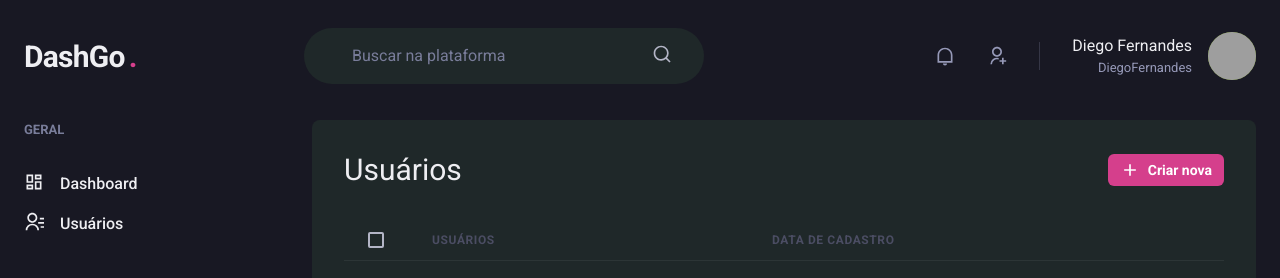
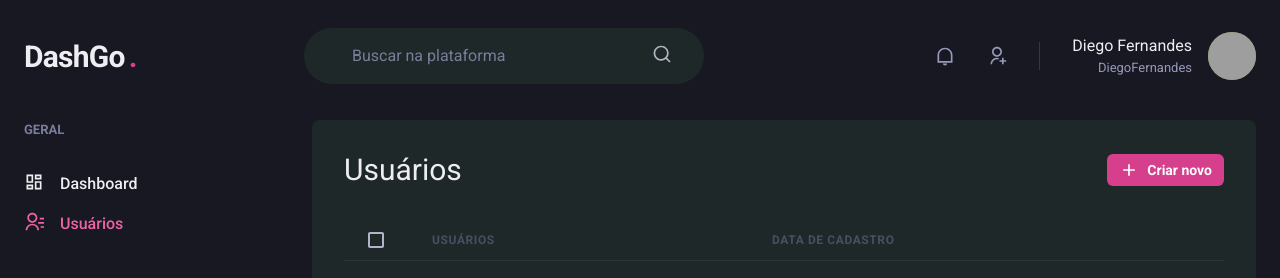
Before and after one commit to virtorodrigues/dashgo, a Next.js app: page /users in a window 1280 px wide. Shown: the top 278 px of the page. Built offline with nearby package versions, Linux system fonts and the light colour scheme; grey boxes are pictures that could not be loaded.

Commit message:
create active link to sidebar links

```diff
--- a/package.json
+++ b/package.json
@@ -18,6 +18,7 @@
     "react": "17.0.2",
     "react-apexcharts": "^1.3.9",
     "react-dom": "17.0.2",
+    "react-hook-form": "^7.25.0",
     "react-icons": "^4.3.1"
   },
   "devDependencies": {
--- /dev/null
+++ b/src/components/ActiveLink.tsx
@@ -0,0 +1,35 @@
+import Link, { LinkProps } from "next/link"
+import { useRouter } from "next/router";
+import { cloneElement, ReactElement } from "react"
+
+type ActiveLink = LinkProps & {
+  children: ReactElement;
+  shouldMathExactHref?: boolean;
+}
+
+export function ActiveLink({
+  children,
+  shouldMathExactHref = false,
+  ...rest
+}: ActiveLink) {
+  const { asPath } = useRouter();
+  let isActive = false;
+
+  if (shouldMathExactHref && (asPath === rest.href || asPath === rest.as)) {
+    isActive = true;
+  }
+
+  if (!shouldMathExactHref &&
+    (asPath.startsWith(String(rest.href)) ||
+      asPath.startsWith(String(rest.as)))) {
+    isActive = true;
+  }
+
+  return (
+    <Link {...rest}>
+      {cloneElement(children, {
+        color: isActive ? 'pink.400' : 'gray.50'
+      })}
+    </Link>
+  )
+}
--- a/src/components/Sidebar/NavLink.tsx
+++ b/src/components/Sidebar/NavLink.tsx
@@ -1,20 +1,25 @@
-import { Icon, Link, LinkProps as ChakraLinkProps, Text } from "@chakra-ui/react";
+import { Icon, Link as ChakraLink, LinkProps as ChakraLinkProps, Text } from "@chakra-ui/react";
+import Link from "next/link";
 import { ElementType } from "react";
+import { ActiveLink } from "../ActiveLink";
 
 type NavLinkProps = ChakraLinkProps & {
   icon: ElementType;
   children: string;
+  href: string;
 }
 
-export default function NavLink({ icon, children, ...rest }: NavLinkProps) {
+export default function NavLink({ icon, children, href, ...rest }: NavLinkProps) {
   return (
-    <Link
+    <ActiveLink href={href} passHref>
+      <ChakraLink
         display="flex"
         align="center"
         {...rest}
       >
         <Icon as={icon} fontSize="20" />
         <Text ml="4" fontWeight="medium">{children}</Text>
-    </Link>
+      </ChakraLink>
+    </ActiveLink>
   )
 }
--- a/src/components/Sidebar/SidebarNav.tsx
+++ b/src/components/Sidebar/SidebarNav.tsx
@@ -7,12 +7,12 @@
   return (
     <Stack spacing="12" align="flex-start">
       <NavSection title="GERAL">
-        <NavLink icon={RiDashboardLine}>Dashboard</NavLink>
-        <NavLink icon={RiContactsLine}>Usuários</NavLink>
+        <NavLink href="/dashboard" icon={RiDashboardLine}>Dashboard</NavLink>
+        <NavLink href="/users" icon={RiContactsLine}>Usuários</NavLink>
       </NavSection>
       <NavSection title="AUTOMAÇÃO">
-        <NavLink icon={RiInputMethodLine}>Formulários</NavLink>
-        <NavLink icon={RiGitMergeLine}>Automação</NavLink>
+        <NavLink href="/form" icon={RiInputMethodLine}>Formulários</NavLink>
+        <NavLink href="/automation" icon={RiGitMergeLine}>Automação</NavLink>
       </NavSection>
     </Stack>
   )
--- a/src/pages/users/create.tsx
+++ b/src/pages/users/create.tsx
@@ -2,6 +2,7 @@
 import { Header } from "../../components/Header";
 import Sidebar from "../../components/Sidebar";
 import Input from '../../components/Form/Input';
+import Link from "next/link";
 
 export default function CreateUser() {
 
@@ -40,7 +41,9 @@
 
           <Flex mt="8" justify="flex-end">
             <HStack spacing={["6", "8"]}>
-              <Button colorScheme={"whiteAlpha"}>Cancelar</Button>
+              <Link href="/users" passHref>
+                <Button as="a" colorScheme={"whiteAlpha"}>Cancelar</Button>
+              </Link>
               <Button colorScheme={"pink"}>Salvar</Button>
             </HStack>
           </Flex>
--- a/src/pages/users/index.tsx
+++ b/src/pages/users/index.tsx
@@ -1,4 +1,5 @@
 import { Box, Button, Checkbox, Flex, Heading, Icon, Table, Tbody, Td, Text, Th, Thead, Tr, useBreakpointValue } from "@chakra-ui/react";
+import Link from "next/link";
 import { RiAddLine, RiPencilLine } from "react-icons/ri";
 import { Header } from "../../components/Header";
 import { Pagination } from "../../components/Pagination";
@@ -37,7 +38,7 @@
             <Heading size="lg" fontWeight="normal">
               Usuários
             </Heading>
-
+            <Link href="/users/create" passHref>
               <Button
                 as="a"
                 size="sm"
@@ -46,8 +47,9 @@
                 cursor="pointer"
                 leftIcon={<Icon as={RiAddLine} fontSize="20" />}
               >
-              Criar nova
+                Criar novo
               </Button>
+            </Link>
           </Flex>
 
           <Table colorScheme="whiteAlpha">
```
Also changed, not shown: 1 other file (tests, documents, lock files or other folders). Lines whose indentation alone changed are shown as unchanged.
